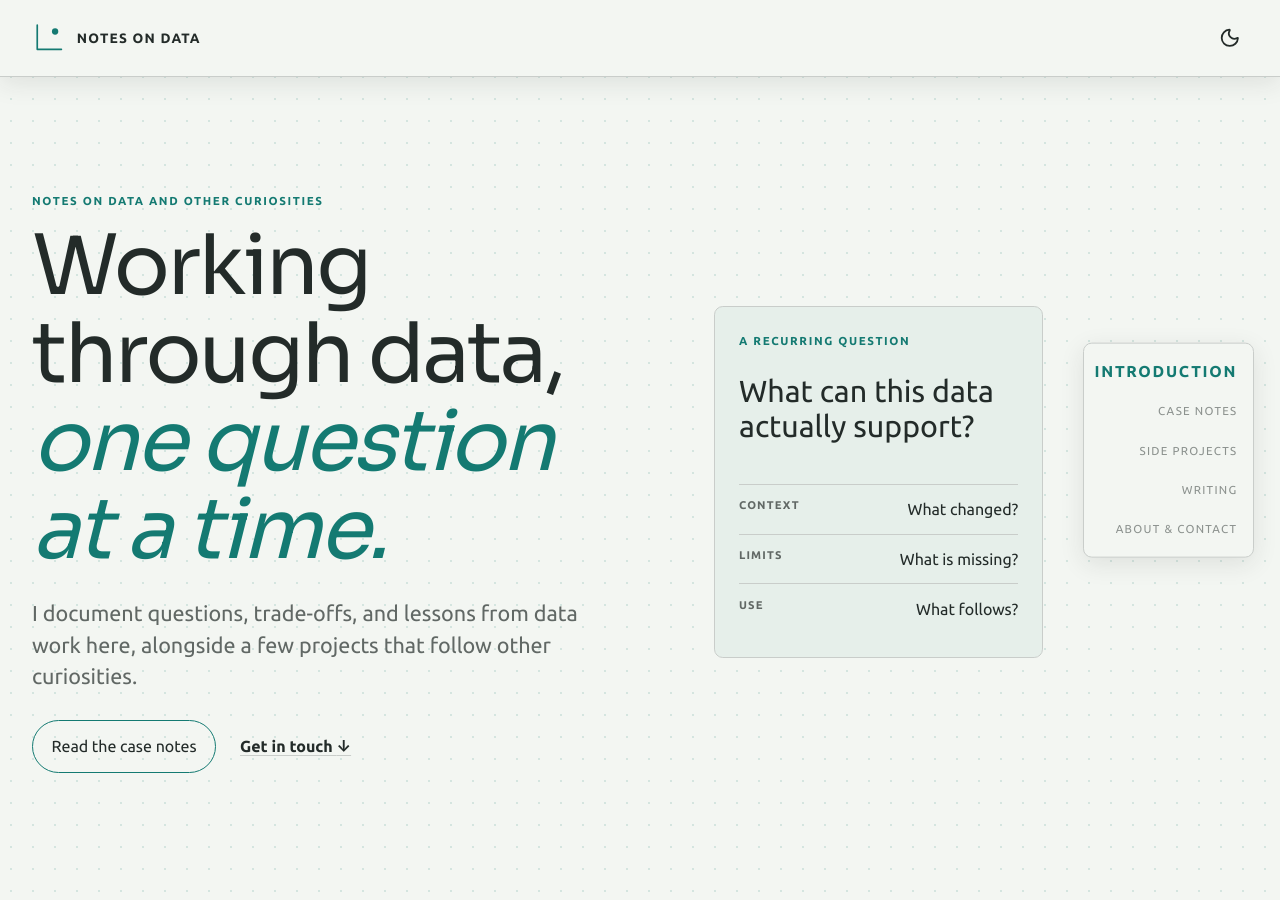
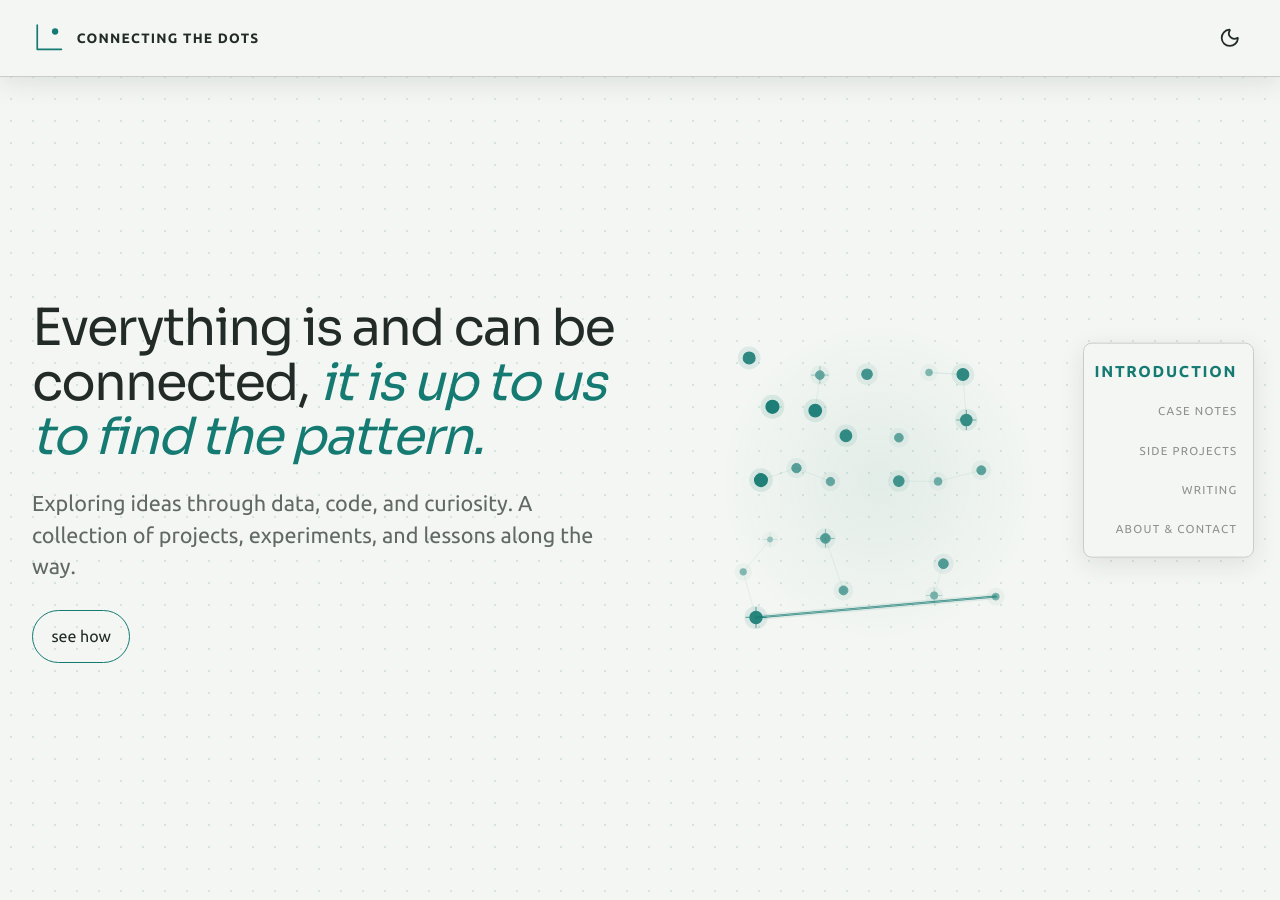
Before and after one commit to Pejhan/Pejhan, a Jekyll site: the page built from index.html, in a window 1280 px wide and 900 px high. Built offline with Jekyll 4.4.1, drawn with Linux system fonts in a browser that asks for light colours; nearby versions of some CDN libraries; part of the change alters nothing that is shown.

```diff
--- a/_config.yml
+++ b/_config.yml
@@ -1,4 +1,4 @@
-title: "Pezhman Aliabadi — Notes on Data"
+title: "Pezhman Aliabadi — Connecting the Dots"
 description: "Notes on data analysis, reporting, practical problems, and projects beyond the data work."
 url: "https://pejhan.ir"
 baseurl: ""
--- a/_layouts/default.html
+++ b/_layouts/default.html
@@ -42,9 +42,9 @@
 
     <header class="site-header">
       <div class="shell header-inner">
-        <a class="wordmark" href="{{ '/' | relative_url }}" aria-label="Notes on data — home">
+        <a class="wordmark" href="{{ '/' | relative_url }}" aria-label="Connecting the Dots — home">
           <span class="wordmark-mark" aria-hidden="true"><svg viewBox="0 0 32 32" focusable="false"><path d="M5 4v23h23"/><circle cx="22" cy="10" r="3"/></svg></span>
-          <span>Notes on data</span>
+          <span>Connecting the Dots</span>
         </a>
         {% if page.url == '/' %}
         <nav class="section-nav" aria-label="Page sections" data-section-nav>
@@ -82,6 +82,9 @@
       </div>
     </footer>
 
+    {% if page.url == '/' %}
+    <script src="{{ '/assets/js/constellation.js' | relative_url }}" defer></script>
+    {% endif %}
     <script src="https://unpkg.com/lucide@1.45.0/dist/umd/lucide.min.js"></script>
     <script>
       (() => {
--- a/assets/css/main.css
+++ b/assets/css/main.css
@@ -369,13 +369,17 @@ em {
 }
 
 .kicker,
-.writing-meta,
-.signal-label {
+.writing-meta {
   color: var(--accent);
   font-size: 0.72rem;
   font-weight: 700;
   letter-spacing: 0.14em;
   text-transform: uppercase;
+}
+
+#hero-title {
+  max-width: 20ch;
+  font-size: clamp(2rem, min(4vw, 7svh), 3.6rem);
 }
 
 .hero-deck,
@@ -420,29 +424,59 @@ em {
   text-decoration-color: var(--line);
 }
 
-.signal-card {
-  position: relative;
-  padding: 1.5rem;
-  border: 1px solid var(--line);
-  border-radius: var(--radius-soft);
-  background: color-mix(in srgb, var(--paper) 94%, var(--accent));
+.constellation {
+  width: 100%;
+  max-width: 30rem;
+  justify-self: center;
+  color: var(--accent);
+  background: radial-gradient(ellipse, color-mix(in srgb, var(--accent) 7%, transparent), transparent 68%);
 }
 
-
-.signal-value {
-  margin: 1.5rem 0 2.5rem;
-  font-family: var(--body-font);
-  font-size: clamp(1.4rem, 2.4vw, 1.9rem);
-  line-height: 1.15;
+.constellation-sky {
+  display: block;
+  width: 100%;
+  max-height: 58svh;
+  overflow: visible;
 }
 
-.signal-list,
+.constellation-links {
+  fill: none;
+  stroke: currentColor;
+  stroke-width: 0.65;
+  opacity: 0.14;
+}
+
+.constellation-rays {
+  pointer-events: none;
+  fill: currentColor;
+  stroke: currentColor;
+}
+
+.constellation-star {
+  fill: currentColor;
+  stroke: currentColor;
+}
+
+.constellation-star-core {
+  transition: opacity 200ms ease;
+}
+
+.constellation-star:hover .constellation-star-core {
+  opacity: 1;
+  filter: drop-shadow(0 0 5px currentColor);
+}
+
+.constellation-hit {
+  fill: transparent;
+  stroke: none;
+  pointer-events: all;
+}
+
 .capability-list,
 .project-details {
   margin: 0;
 }
 
-.signal-list > div,
 .capability-list > div {
   display: flex;
   padding-block: 0.7rem;
@@ -451,7 +485,6 @@ em {
   border-top: 1px solid var(--line);
 }
 
-.signal-list dt,
 .capability-list dt,
 .project-details dt {
   color: var(--muted);
@@ -461,7 +494,6 @@ em {
   text-transform: uppercase;
 }
 
-.signal-list dd,
 .capability-list dd,
 .project-details dd {
   margin: 0;
@@ -1039,8 +1071,8 @@ em {
     grid-template-columns: 1fr;
   }
 
-  .signal-card {
-    max-width: 28rem;
+  .constellation {
+    max-width: 24rem;
   }
 
   .project-list,
@@ -1057,9 +1089,7 @@ em {
     gap: 1.5rem;
   }
 
-  .home-page .signal-card {
-    display: none;
-  }
+
 
   .home-page .project-list,
   .home-page .side-project-grid,
@@ -1343,9 +1373,8 @@ em {
     grid-template-columns: 1fr;
   }
 
-  .home-page .signal-card {
-    display: block;
-    max-width: none;
+  .home-page .constellation {
+    max-width: 22rem;
   }
 
   .home-page .section {
@@ -1450,3 +1479,10 @@ em {
     break-inside: avoid;
   }
 }
+
+@media (max-width: 52rem) and (orientation: landscape) {
+  .home-page .hero {
+    grid-template-columns: minmax(0, 1.35fr) minmax(0, 0.75fr);
+    gap: 1.5rem;
+  }
+}
--- /dev/null
+++ b/assets/js/constellation.js
@@ -0,0 +1,233 @@
+(() => {
+  const sky = document.querySelector(".constellation-sky");
+  if (!sky) return;
+
+  const stars = sky.querySelector(".constellation-stars");
+  const links = sky.querySelector(".constellation-links");
+  const rays = sky.querySelector(".constellation-rays");
+  const reducedMotion = window.matchMedia("(prefers-reduced-motion: reduce)");
+  const points = [];
+  const edges = [];
+  const activeRays = [];
+  const intro = sky.closest(".hero");
+  let frame;
+  let lastFrame = 0;
+  let scrollTarget = 0;
+  let hovered = null;
+  let visible = false;
+  let timer;
+  let hoverStarted = null;
+  let lastHover = -Infinity;
+  let lastBurst = -Infinity;
+  const visited = new Set();
+  const rayTravel = 650;
+  const rayHold = 250;
+  const rayLifetime = rayTravel * 2 + rayHold;
+
+  function element(tag, attributes, parent) {
+    const node = document.createElementNS("http://www.w3.org/2000/svg", tag);
+    Object.entries(attributes).forEach(([name, value]) => node.setAttribute(name, value));
+    parent.append(node);
+    return node;
+  }
+
+  // Uneven spacing and varied star weights give each visit its own constellation.
+  for (let attempt = 0; points.length < 24 && attempt < 1000; attempt++) {
+    const point = { x: 35 + Math.random() * 350, y: 35 + Math.random() * 350 };
+    if (points.some((other) => Math.hypot(point.x - other.x, point.y - other.y) < 42)) continue;
+    point.depth = Math.random();
+    point.offset = 0;
+    points.push(point);
+  }
+
+  points.sort((a, b) => a.depth - b.depth);
+
+  points.forEach((point, index) => {
+    if (index % 2 === 0) {
+      const nearest = points.filter((other) => other !== point).sort((a, b) =>
+        Math.hypot(a.x - point.x, a.y - point.y) - Math.hypot(b.x - point.x, b.y - point.y)
+      )[0];
+      const line = element("line", { x1: point.x, y1: point.y, x2: nearest.x, y2: nearest.y }, links);
+      edges.push({ line, from: point, to: nearest });
+    }
+
+    const group = element("g", { class: "constellation-star" }, stars);
+    point.group = group;
+    const core = element("g", { class: "constellation-star-core", opacity: 0.4 + point.depth * 0.6 }, group);
+    const radius = 3.5 + point.depth * 5;
+    element("circle", { cx: point.x, cy: point.y, r: radius + 7, opacity: 0.06 + point.depth * 0.06, stroke: "none" }, core);
+    element("circle", { cx: point.x, cy: point.y, r: radius, "stroke-width": 0.6 + point.depth * 1.2 }, core);
+    if (index % 4 === 0) {
+      const arm = radius + 5;
+      element("path", {
+        d: `M${point.x - arm},${point.y}h${arm * 2} M${point.x},${point.y - arm}v${arm * 2}`,
+        "stroke-width": 0.7 + point.depth, "stroke-linecap": "round", opacity: 0.65
+      }, core);
+    }
+    element("circle", { class: "constellation-hit", cx: point.x, cy: point.y, r: 15 }, group);
+    group.addEventListener("pointerenter", () => {
+      hovered = index;
+      shoot(index);
+      trackHover(index);
+      schedule();
+    });
+    group.addEventListener("pointerleave", () => {
+      hovered = null;
+      schedule();
+    });
+  });
+
+  function trackHover(index) {
+    if (!visible || document.hidden || reducedMotion.matches) return;
+    const now = performance.now();
+    // A pause ends the gesture; a stationary hover never triggers a burst.
+    if (now - lastHover > 900) {
+      hoverStarted = now;
+      visited.clear();
+    }
+    lastHover = now;
+    visited.add(index);
+    if (now - hoverStarted >= 2000 && visited.size >= 4 && now - lastBurst >= 3000) {
+      lastBurst = now;
+      hoverStarted = now;
+      visited.clear();
+      const sources = points.map((point, index) => index);
+      const count = Math.floor(points.length / 2);
+      for (let i = 0; i < count; i++) {
+        const pick = i + Math.floor(Math.random() * (sources.length - i));
+        [sources[i], sources[pick]] = [sources[pick], sources[i]];
+        shoot(sources[i], Math.random() * 220, 2);
+      }
+    }
+  }
+
+  function shoot(source, delay = 0, durationScale = 1) {
+    if (!visible || document.hidden || reducedMotion.matches) return;
+    // Choose a different target, including when the last star is the source.
+    let target = Math.floor(Math.random() * (points.length - 1));
+    if (target >= source) target++;
+    const from = points[source];
+    const to = points[target];
+    const group = element("g", { opacity: 0 }, rays);
+    // Leave room for bursts alongside normal hover rays.
+    if (activeRays.length >= points.length * 3) activeRays.shift().group.remove();
+    const attributes = {
+      "stroke-linecap": "round", pathLength: 1,
+      "stroke-dasharray": 1, "stroke-dashoffset": 1
+    };
+    const halo = element("line", { ...attributes, "stroke-width": 7, opacity: 0.1 }, group);
+    const line = element("line", { ...attributes, "stroke-width": 2.6, opacity: 0.9 }, group);
+    const core = element("line", {
+      ...attributes, "stroke-width": 0.75, stroke: "var(--paper)", opacity: 0.75
+    }, group);
+    const spark = element("circle", { r: 3.2, stroke: "none" }, group);
+    activeRays.push({ group, lines: [halo, line, core], spark, from, to, durationScale, started: performance.now() + delay });
+    requestFrame();
+  }
+
+  function positionLine(line, from, to) {
+    line.setAttribute("x1", from.x);
+    line.setAttribute("y1", from.y + from.offset);
+    line.setAttribute("x2", to.x);
+    line.setAttribute("y2", to.y + to.offset);
+  }
+
+  function requestFrame() {
+    if (!frame && !document.hidden && !reducedMotion.matches) {
+      frame = requestAnimationFrame(render);
+    }
+  }
+
+  function render(now) {
+    frame = null;
+    const elapsed = Math.min(64, lastFrame ? now - lastFrame : 16);
+    lastFrame = now;
+    let moving = false;
+    points.forEach((point) => {
+      // Near stars respond later, then travel farther and faster than distant ones.
+      const target = -scrollTarget * (0.08 + point.depth * 0.55);
+      const response = 25 + point.depth * 115;
+      point.offset += (target - point.offset) * (1 - Math.exp(-elapsed / response));
+      if (Math.abs(target - point.offset) < 0.05) point.offset = target;
+      else moving = true;
+      point.group.setAttribute("transform", `translate(0 ${point.offset})`);
+    });
+    edges.forEach(({ line, from, to }) => positionLine(line, from, to));
+    for (let i = activeRays.length - 1; i >= 0; i--) {
+      const ray = activeRays[i];
+      const age = (now - ray.started) / ray.durationScale;
+      if (age < 0) continue;
+      if (age >= rayLifetime) {
+        ray.group.remove();
+        activeRays.splice(i, 1);
+        continue;
+      }
+      // Draw toward the target, then erase in that same direction.
+      const progress = 1 - Math.pow(1 - Math.min(1, age / rayTravel), 3);
+      const erasePhase = Math.max(0, (age - rayTravel - rayHold) / rayTravel);
+      const erased = 1 - Math.pow(1 - erasePhase, 3);
+      const dashOffset = erasePhase > 0 ? -erased : 1 - progress;
+      ray.lines.forEach((line) => {
+        positionLine(line, ray.from, ray.to);
+        line.setAttribute("stroke-dashoffset", dashOffset);
+      });
+      ray.group.setAttribute("opacity", 1);
+      ray.spark.setAttribute("cx", ray.from.x + (ray.to.x - ray.from.x) * progress);
+      const fromY = ray.from.y + ray.from.offset;
+      const toY = ray.to.y + ray.to.offset;
+      ray.spark.setAttribute("cy", fromY + (toY - fromY) * progress);
+      ray.spark.setAttribute("opacity", age < rayTravel ? 0.9 : 0);
+    }
+    if (moving || activeRays.length) requestFrame();
+    else lastFrame = 0;
+  }
+
+  function updateScroll() {
+    const bounds = sky.getBoundingClientRect();
+    const scale = 420 / Math.max(1, Math.min(bounds.width, bounds.height));
+    const distance = Math.max(0, window.scrollY - intro.offsetTop);
+    scrollTarget = Math.min(distance, window.innerHeight) * scale;
+    if (visible) requestFrame();
+  }
+
+  function schedule() {
+    clearTimeout(timer);
+    if (!visible || document.hidden || reducedMotion.matches) return;
+    timer = setTimeout(() => {
+      shoot(hovered ?? Math.floor(Math.random() * points.length));
+      schedule();
+    }, 2000);
+  }
+
+  function reset() {
+    rays.replaceChildren();
+    activeRays.length = 0;
+    hoverStarted = null;
+    lastHover = -Infinity;
+    lastBurst = -Infinity;
+    visited.clear();
+    hovered = null;
+    cancelAnimationFrame(frame);
+    frame = null;
+    lastFrame = 0;
+    if (reducedMotion.matches) {
+      points.forEach((point) => {
+        point.offset = 0;
+        point.group.removeAttribute("transform");
+      });
+      edges.forEach(({ line, from, to }) => positionLine(line, from, to));
+    } else {
+      updateScroll();
+    }
+    schedule();
+  }
+
+  new IntersectionObserver(([entry]) => {
+    visible = entry.isIntersecting;
+    reset();
+  }, { threshold: 0 }).observe(intro);
+  window.addEventListener("scroll", updateScroll, { passive: true });
+  window.addEventListener("resize", updateScroll);
+  document.addEventListener("visibilitychange", reset);
+  reducedMotion.addEventListener("change", reset);
+})();
--- a/index.html
+++ b/index.html
@@ -5,23 +5,19 @@ description: "Notes on data analysis, reporting, lessons from practical work, an
 ---
 <section class="hero shell snap-section" id="intro" aria-labelledby="hero-title">
   <div class="hero-copy">
-    <p class="kicker">Notes on data and other curiosities</p>
-    <h1 id="hero-title">Working through data, <em>one question at a time.</em></h1>
-    <p class="hero-deck">{{ site.author.bio }}</p>
+    <h1 id="hero-title">Everything is and can be connected, <em>it is up to us to find the pattern.</em></h1>
+    <p class="hero-deck">Exploring ideas through data, code, and curiosity. A collection of projects, experiments, and lessons along the way.</p>
     <div class="hero-actions">
-      <a class="button button-primary" href="#work">Read the case notes</a>
-      <a class="text-link" href="#about">Get in touch <span aria-hidden="true">↓</span></a>
+      <a class="button button-primary" href="#work">see how</a>
     </div>
   </div>
-  <aside class="signal-card" aria-label="A recurring question in data work">
-    <p class="signal-label">A recurring question</p>
-    <p class="signal-value">What can this data<br>actually support?</p>
-    <dl class="signal-list">
-      <div><dt>Context</dt><dd>What changed?</dd></div>
-      <div><dt>Limits</dt><dd>What is missing?</dd></div>
-      <div><dt>Use</dt><dd>What follows?</dd></div>
-    </dl>
-  </aside>
+  <div class="constellation" aria-hidden="true">
+    <svg class="constellation-sky" viewBox="0 0 420 420" focusable="false">
+      <g class="constellation-links"></g>
+      <g class="constellation-rays"></g>
+      <g class="constellation-stars"></g>
+    </svg>
+  </div>
 </section>
 
 <section class="section shell snap-section" id="work" aria-labelledby="work-title">
```
